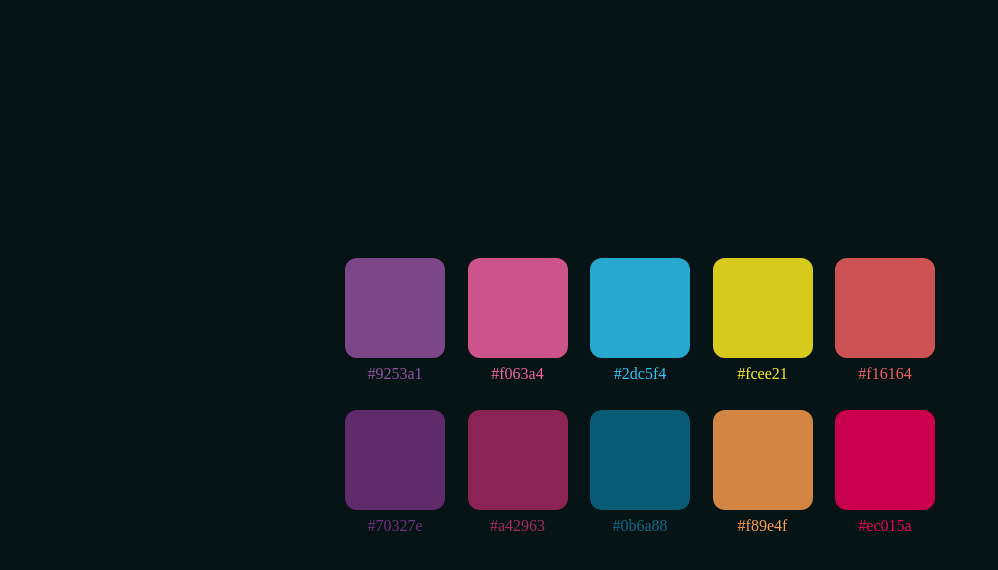
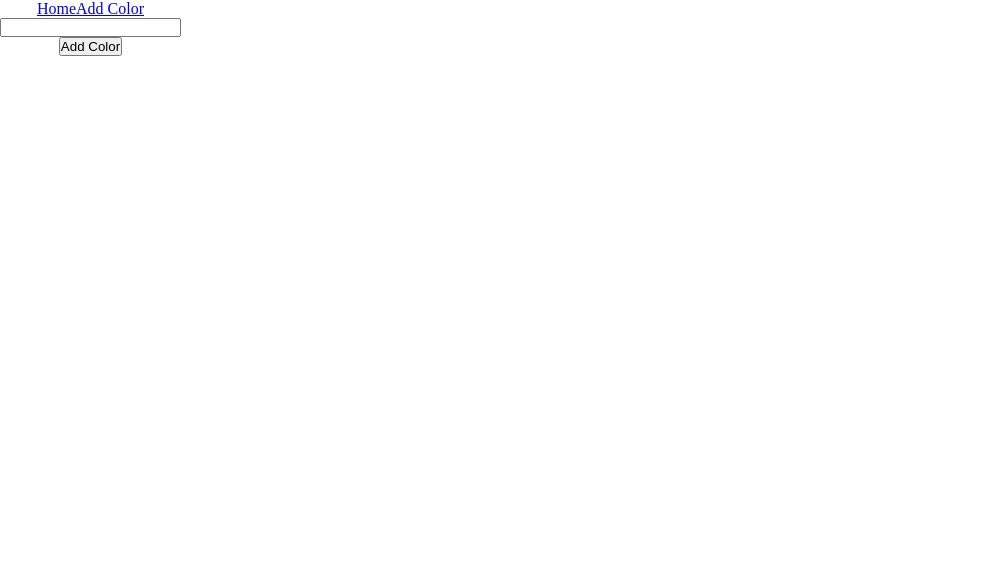
Before and after one commit to samclynch/Phase-2-Project, a React (Create React App) app in the folder color-pallet-project/: page /add in a window 1280 px wide. Shown: the top 570 px of the page, without its empty margins (0-998 px from the left). Built offline with nearby package versions, Linux system fonts and the light colour scheme; data requests are answered from the project's data file.

Commit message:
added a search bar, add color form, some react routers, and nav links

```diff
--- a/color-pallet-project/db.json
+++ b/color-pallet-project/db.json
@@ -1,34 +1,44 @@
 {
   "colors": [
     {
-      "name":"#9253a1"
+      "name": "#9253a1",
+      "id": 1
     },
     {
-      "name":"#f063a4"
+      "name": "#f063a4",
+      "id": 2
     },
     {
-      "name":"#2dc5f4"
+      "name": "#2dc5f4",
+      "id": 3
     },
     {
-      "name":"#fcee21"
+      "name": "#fcee21",
+      "id": 4
     },
     {
-      "name":"#f16164"
+      "name": "#f16164",
+      "id": 5
     },
     {
-      "name":"#70327e"
+      "name": "#70327e",
+      "id": 6
     },
     {
-      "name":"#a42963"
+      "name": "#a42963",
+      "id": 7
     },
     {
-      "name":"#0b6a88"
+      "name": "#0b6a88",
+      "id": 8
     },
     {
-      "name":"#f89e4f"
+      "name": "#f89e4f",
+      "id": 9
     },
     {
-      "name":"#ec015a"
+      "name": "#ec015a",
+      "id": 10
     }
   ]
 }
--- a/color-pallet-project/package.json
+++ b/color-pallet-project/package.json
@@ -9,6 +9,7 @@
     "react": "^17.0.2",
     "react-copy-to-clipboard": "^5.0.4",
     "react-dom": "^17.0.2",
+    "react-router-dom": "^5.3.0",
     "react-scripts": "5.0.0",
     "web-vitals": "^2.1.2"
   },
--- /dev/null
+++ b/color-pallet-project/src/AddColorForm.js
@@ -0,0 +1,36 @@
+import React, { useState } from "react";
+import { NavLink } from "react-router-dom";
+
+function AddColorForm({ addColor }) {
+    const [formData, setFormData] = useState({
+        name: "",
+        id: ""
+    });
+
+    const handleChange = (e) => {
+        setFormData({ ...formData, [e.target.name]: e.target.value });
+    };
+
+    const onSubmit = (e) => {
+        e.preventDefault();
+        const newData = { ...formData };
+        addColor(newData);
+    };
+
+    return (
+        <div className="ui segment">
+            <NavLink className='button' exact to="/">Home</NavLink>
+            <NavLink className='button' exact to="/add">Add Color</NavLink>
+            <form className="ui form" onSubmit={onSubmit}>
+                <div className="inline fields">
+                    <input type="text" name="name" onChange={handleChange} />
+                </div>
+                <button className="ui button" type="submit">
+                    Add Color
+                </button>
+            </form>
+        </div>
+    );
+}
+
+export default AddColorForm;
--- a/color-pallet-project/src/App.js
+++ b/color-pallet-project/src/App.js
@@ -1,9 +1,18 @@
-import React, {useEffect, useState} from 'react';
+import React, { useEffect, useState } from 'react';
+import AddColorForm from './AddColorForm';
 import './App.css';
 import ColorPalleteItems from './ColorPalleteItems';
+import Search from './Search';
+import {
+  BrowserRouter as Router,
+  Switch,
+  Route
+} from "react-router-dom";
+
 
 function App() {
   const [colors, setColors] = useState([]);
+  const [searchTerm, setSearchTerm] = useState("");
 
   useEffect(() => {
     fetch("http://localhost:3000/colors")
@@ -14,10 +23,34 @@ function App() {
   }, []);
 
 
+  const addColor = (formData) => {
+    fetch("http://localhost:3000/colors", {
+      method: "POST",
+      headers: {
+        "Content-Type": "application/json",
+      },
+      body: JSON.stringify(formData),
+    })
+      .then((resp) => resp.json())
+      .then((newCr) => setColors([...colors, newCr]));
+  };
+
+
+
 
   return (
     <div className="App">
-      <ColorPalleteItems colors={colors}/>
+      <Router>
+        <Switch>
+          <Route exact path="/">
+            <ColorPalleteItems colors={colors} searchTerm={searchTerm} />
+            <Search setSearchTerm={setSearchTerm} />
+          </Route>
+          <Route path="/add">
+            <AddColorForm addColor={addColor} />
+          </Route>
+        </Switch>
+      </Router>
     </div>
   );
 }
--- a/color-pallet-project/src/ColorPalleteItems.js
+++ b/color-pallet-project/src/ColorPalleteItems.js
@@ -1,34 +1,42 @@
-import { useState, useEffect} from "react"
-import {CopyToClipboard} from 'react-copy-to-clipboard';
+import { useState, useEffect } from "react"
+import { CopyToClipboard } from 'react-copy-to-clipboard';
+import { NavLink } from "react-router-dom";
 
 
-function ColorPalleteItems({colors}){
+
+function ColorPalleteItems({ colors, searchTerm }) {
     const [background, setBackground] = useState("#071415");
     const [current, setCurrent] = useState(null);
+    const crToShow = colors.filter((cr) =>
+        cr.name.toLowerCase().includes(searchTerm.toLowerCase())
+    );
 
-    useEffect(()=>{
-        const timeoutId= setTimeout(()=> {
+    useEffect(() => {
+        const timeoutId = setTimeout(() => {
             setCurrent(null)
-        },3000)
+        }, 3000)
         return () => clearTimeout(timeoutId)
-      },[current])
+    }, [current])
 
     return (
-        <div className="App" style ={{background : background}}>
+        <div className="App" style={{ background: background }}>
+            <NavLink className='button' exact to="/">Home</NavLink>
+            <NavLink className='button' exact to="/add">Add Color</NavLink>
             {current !== null && <h1> Copied {current}</h1>}
             <div className="container">
-        {colors.map((color) => (
-          <div  key={color.name}className = "card">
+                {crToShow.map((color) => (
+                    <div key={color.name} className="card">
                         <div style={{
-              background:color.name,
-              filter:"brightness(85%)",
-              boxShadow: color.name === background ? "0 0 5px #000" : ""}}
+                            background: color.name,
+                            filter: "brightness(85%)",
+                            boxShadow: color.name === background ? "0 0 5px #000" : ""
+                        }}
                             className="box"
-              onClick={()=> setBackground(color.name)}>
+                            onClick={() => setBackground(color.name)}>
                         </div>
                         <CopyToClipboard text={`color: ${color.name};`}>
-              <p style={{color: color.name === background ? "#fff" : color.name, padding:"7px" }}
-              onClick={(()=>setCurrent(color.name))}>{color.name}</p>
+                            <p style={{ color: color.name === background ? "#fff" : color.name, padding: "7px" }}
+                                onClick={(() => setCurrent(color.name))}>{color.name}</p>
                         </CopyToClipboard>
                     </div>
                 ))}
--- /dev/null
+++ b/color-pallet-project/src/Search.js
@@ -0,0 +1,16 @@
+import React from "react";
+
+function Search({ setSearchTerm }) {
+    return (
+        <div className="ui large fluid icon input">
+            <input
+                type="text"
+                placeholder="Search for a Color"
+                onChange={(e) => setSearchTerm(e.target.value)}
+            />
+            <i className="circular search link icon"></i>
+        </div>
+    );
+}
+
+export default Search;
```
Also changed, not shown: 1 other file (tests, documents, lock files or other folders). Lines whose indentation alone changed are shown as unchanged.
